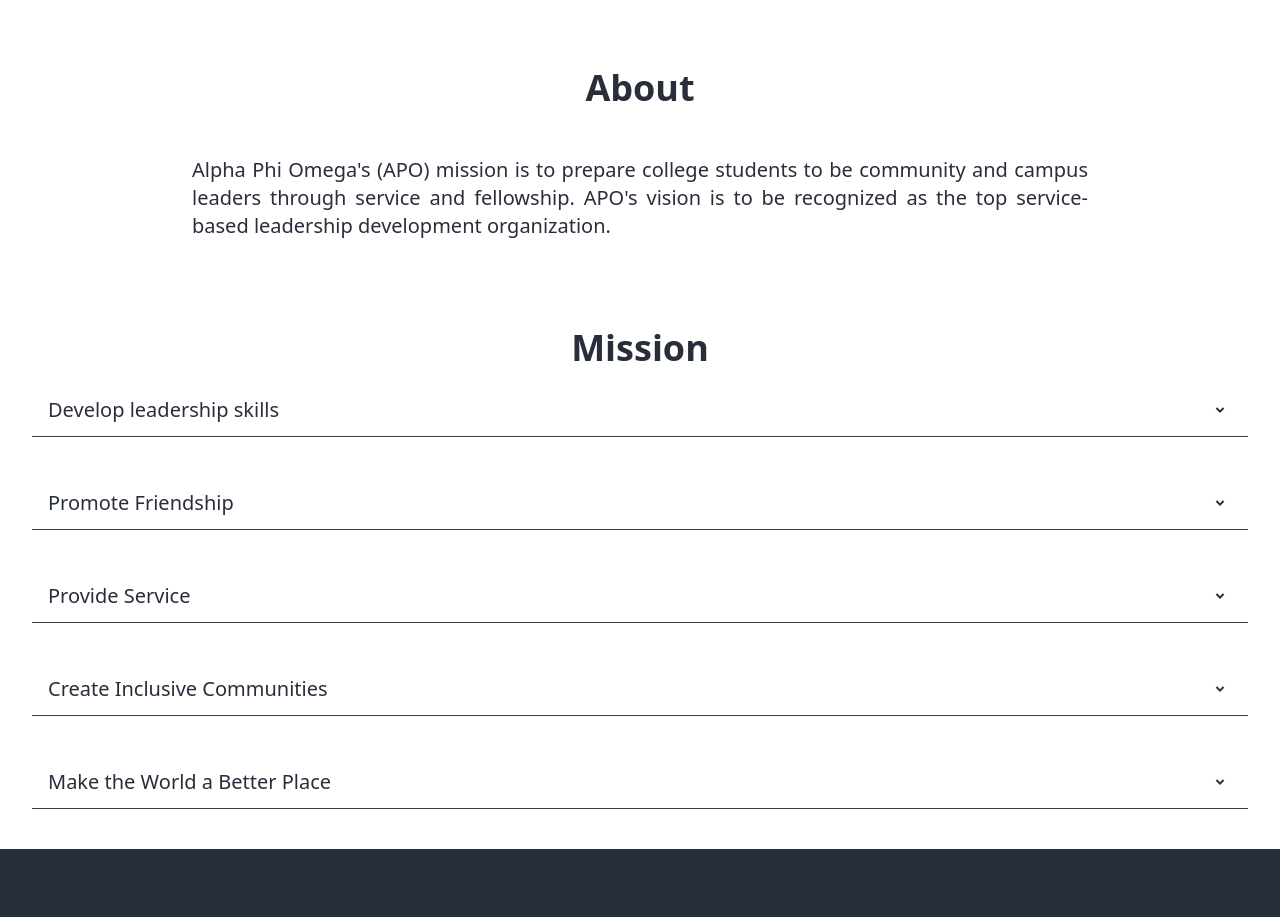
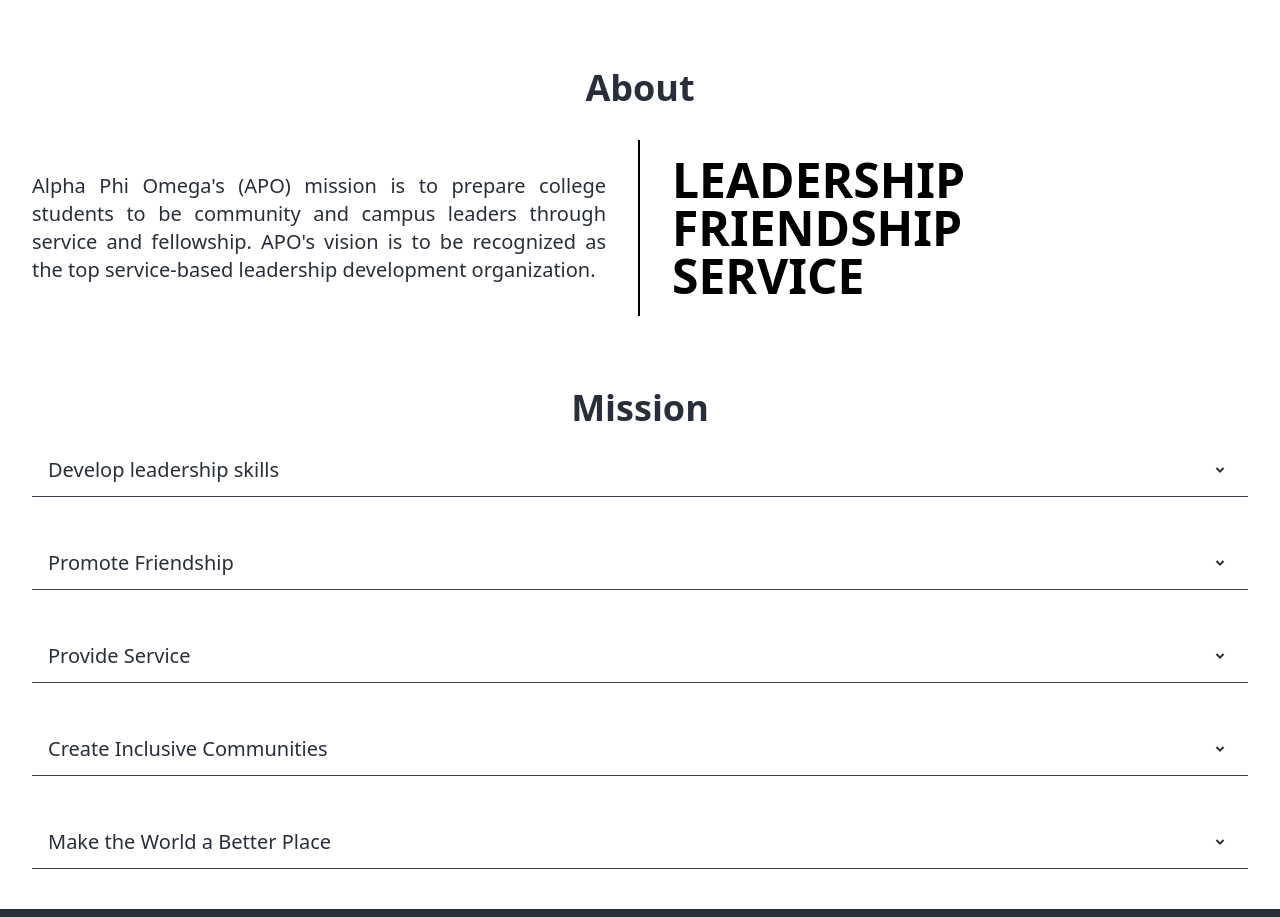
Before and after one commit to migodlcrz/apo-frontend, a React (Vite) app: page / in a window 1280 px wide. Shown: the part 1520-2437 px from the top of the page. Built offline with nearby package versions, Linux system fonts and the light colour scheme.

Commit message:
Add a few tweaks on carousel and landing page

```diff
--- a/src/components/EventsCarousel.tsx
+++ b/src/components/EventsCarousel.tsx
@@ -1,3 +1,4 @@
+import { useState, useRef } from "react";
 import { Carousel } from "react-responsive-carousel";
 import "react-responsive-carousel/lib/styles/carousel.min.css";
 
@@ -14,15 +15,28 @@ interface EventsCarouselProps {
 }
 
 const EventsCarousel: React.FC<EventsCarouselProps> = ({ events }) => {
+  const [selectedIndex, setSelectedIndex] = useState(0);
+  const carouselRef = useRef<Carousel>(null);
+
+  // Handle thumbnail click
+  const handleThumbnailClick = (index: number) => {
+    setSelectedIndex(index);
+    carouselRef.current?.moveTo(index);
+  };
+
   return (
     <div className="w-full max-w-4xl mx-auto">
+      {/* Main Carousel */}
       <Carousel
+        ref={carouselRef}
         showArrows={true}
         autoPlay={true}
         infiniteLoop={true}
         interval={5000}
-        showThumbs={false}
+        showThumbs={false} // Hide default thumbnails
         showStatus={false}
+        selectedItem={selectedIndex} // Sync with state
+        onChange={(index) => setSelectedIndex(index)} // Track active slide
         className="rounded-lg shadow-lg"
       >
         {events.map((event) => (
@@ -30,9 +44,9 @@ const EventsCarousel: React.FC<EventsCarouselProps> = ({ events }) => {
             <img
               src={event.imageUrl}
               alt={event.title}
-              className="w-full h-64 object-cover"
+              className="w-full h-96 object-cover"
             />
-            <div className="p-4">
+            <div className="p-4 text-center">
               <h2 className="text-xl font-bold">{event.title}</h2>
               <p className="text-gray-500">{event.date}</p>
               <p className="mt-2 text-gray-700">{event.description}</p>
@@ -40,6 +54,25 @@ const EventsCarousel: React.FC<EventsCarouselProps> = ({ events }) => {
           </div>
         ))}
       </Carousel>
+
+      {/* Thumbnail Preview at the Bottom */}
+      <div className="flex overflow-x-auto gap-2 mt-4 p-2 border-t border-gray-300">
+        {events.map((event, index) => (
+          <div
+            key={event.id}
+            onClick={() => handleThumbnailClick(index)}
+            className={`cursor-pointer hover:opacity-80 transition ${
+              selectedIndex === index ? "border-2 border-blue-500" : ""
+            }`}
+          >
+            <img
+              src={event.imageUrl}
+              alt={event.title}
+              className="w-20 h-20 object-cover rounded-md"
+            />
+          </div>
+        ))}
+      </div>
     </div>
   );
 };
--- a/src/pages/LandingPage.tsx
+++ b/src/pages/LandingPage.tsx
@@ -67,13 +67,24 @@ const LandingPage = () => {
           <span className="text-[#292e3b] text-2xl lg:text-4xl font-bold">
             About
           </span>
-          <div className="flex flex-col lg:flex-row gap-4 items-center w-full lg:px-40">
-            <div className="flex flex-col w-full lg:w-full items-center justify-center p-8">
+          <div className="flex flex-col lg:flex-row items-center w-full px-4 lg:px-0">
+            <div className="flex flex-col w-full lg:w-1/2 items-center justify-center p-8 border-b-2 lg:border-r-2 lg:border-b-0">
               <span className="text-[#292e3b] text-sm lg:text-xl text-justify">
                 Alpha Phi Omega's (APO) mission is to prepare college students
                 to be community and campus leaders through service and
                 fellowship. APO's vision is to be recognized as the top
                 service-based leadership development organization.
+              </span>
+            </div>
+            <div className="flex flex-col w-full lg:w-1/2 p-8 text-center lg:text-start">
+              <span className="text-black font-bold text-3xl lg:text-5xl">
+                LEADERSHIP
+              </span>
+              <span className="text-black font-bold text-3xl lg:text-5xl">
+                FRIENDSHIP
+              </span>
+              <span className="text-black font-bold text-3xl lg:text-5xl">
+                SERVICE
               </span>
             </div>
           </div>
```
